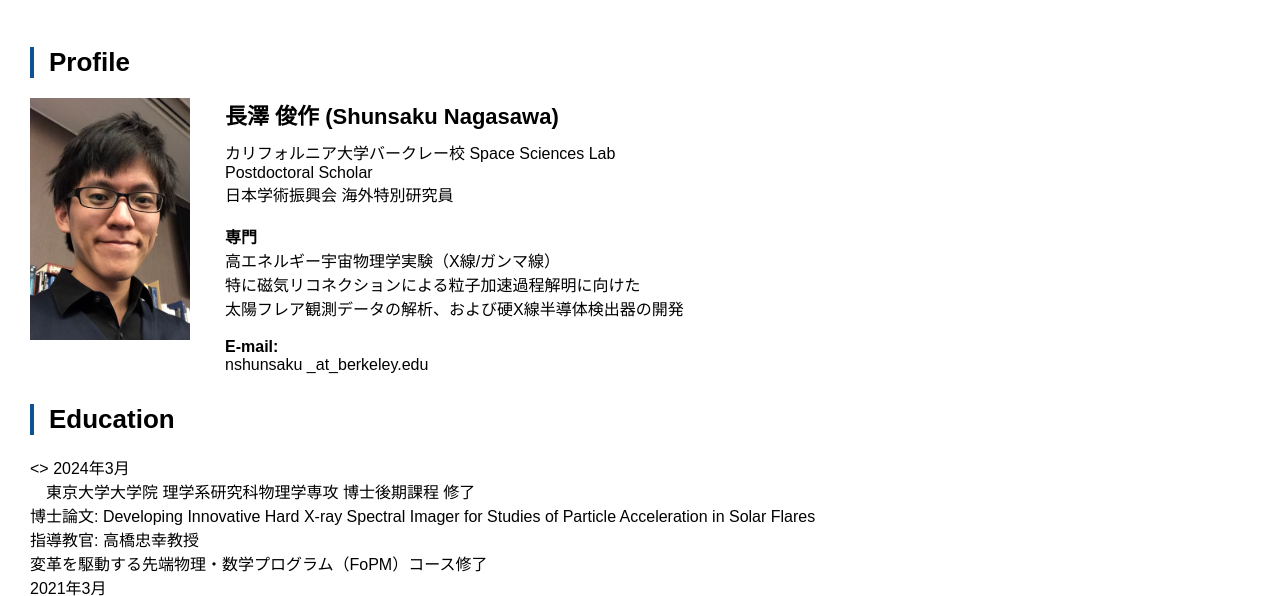
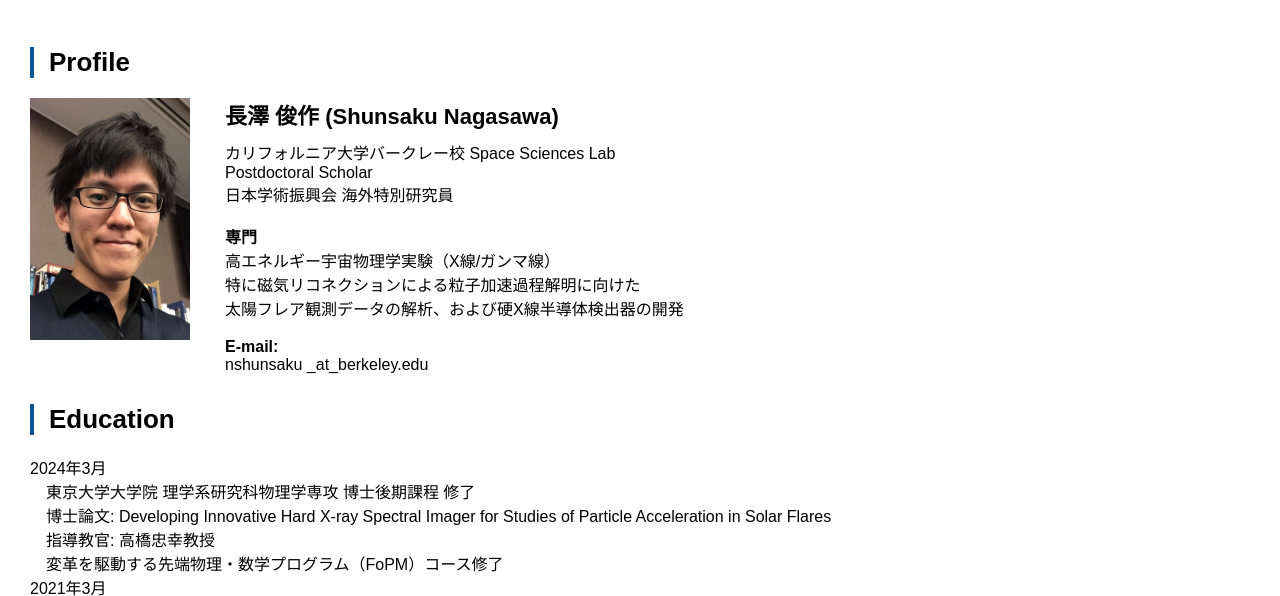
Before and after one commit to NShunsaku/NShunsaku.github.io, a plain HTML site: page index.html in a window 1280 px wide. Shown: the part 173-769 px from the top of the page. Drawn offline with nearby package versions, Linux system fonts and the light colour scheme.

Commit message:
2024.04.06

```diff
--- a/index.html
+++ b/index.html
@@ -59,9 +59,9 @@
       </section>
       <section style="clear:both;">
        <h2>Education</h2>
-       <>
-         2024年3月 <br>
-         <p class="htab">東京大学大学院 理学系研究科物理学専攻<br class="br-sp"/> 博士後期課程 修了<br></p>
+       <p>
+        2024年3月 <br>
+         <p class="htab">東京大学大学院 理学系研究科物理学専攻<br class="br-sp"/> 博士後期課程 修了<br>
          博士論文: Developing Innovative Hard X-ray Spectral Imager for Studies of Particle Acceleration in Solar Flares<br>
          指導教官: 高橋忠幸教授<br>
          変革を駆動する先端物理・数学プログラム（FoPM）コース修了<br></p>
```
